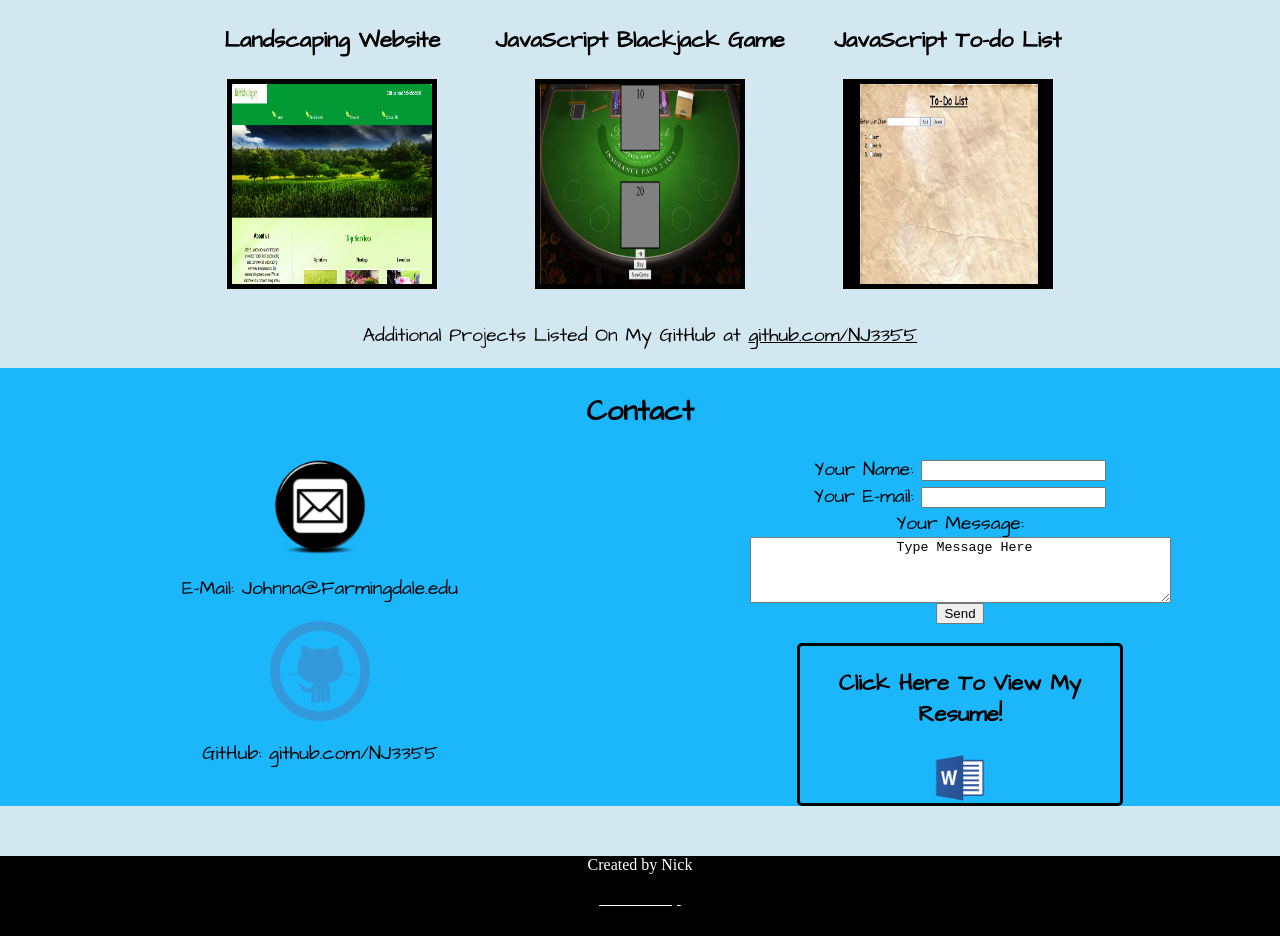
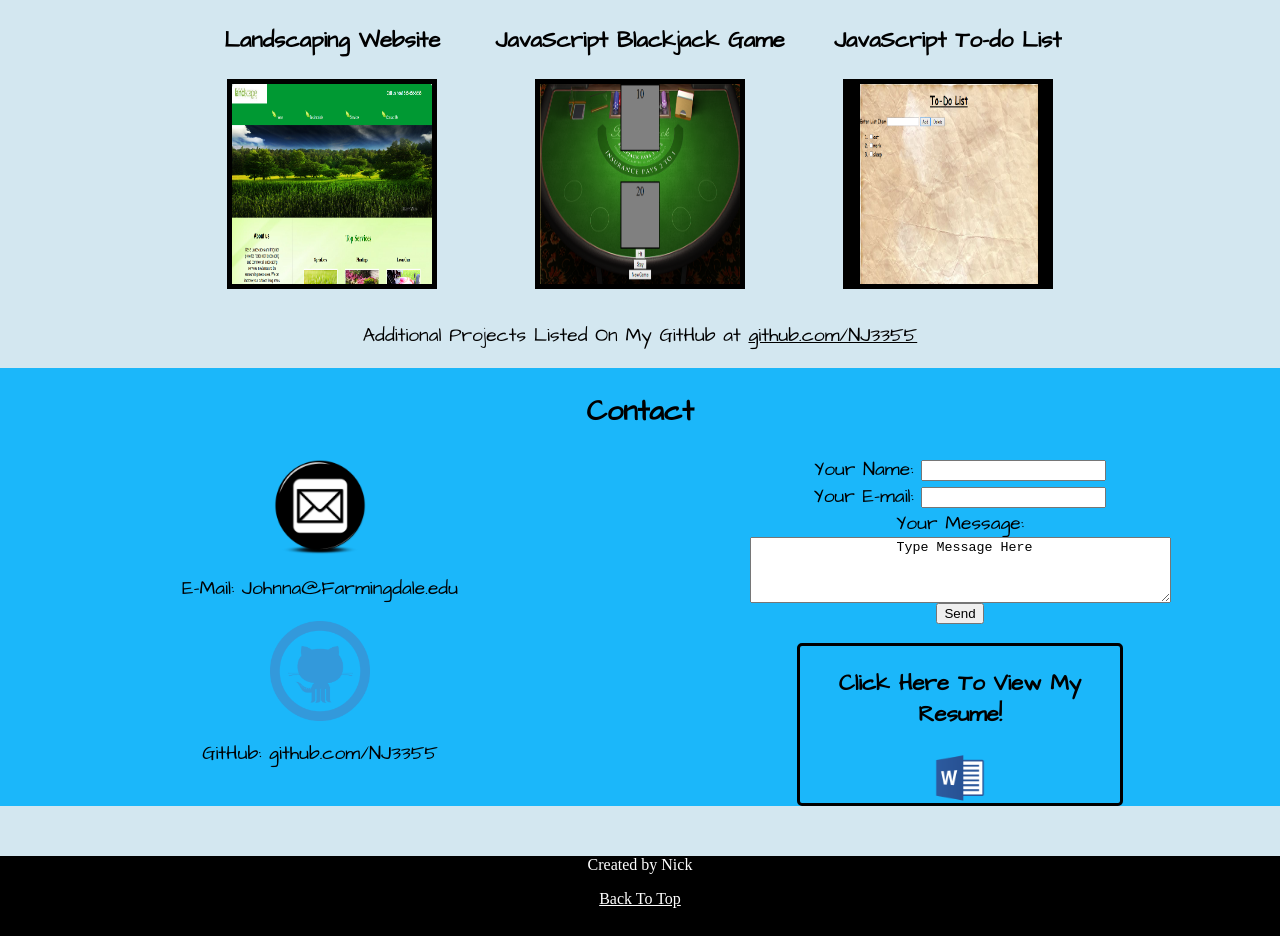
Before and after one commit to NJ3355/NJ3355.github.io, a plain HTML site: page index.html in a window 1280 px wide. Shown: the part 1822-2758 px from the top of the page. Drawn offline with nearby package versions, Linux system fonts and the light colour scheme.

Commit message:
Back to top link

```diff
--- a/portfoliocss.css
+++ b/portfoliocss.css
@@ -221,9 +221,14 @@ display: inline-block;
 
 }
 
-#footer p {
+#footer {
 	color: white;
 	text-align: center;
+}
+
+#footer a {
+	color: white;
+
 }
 
 a {
```
